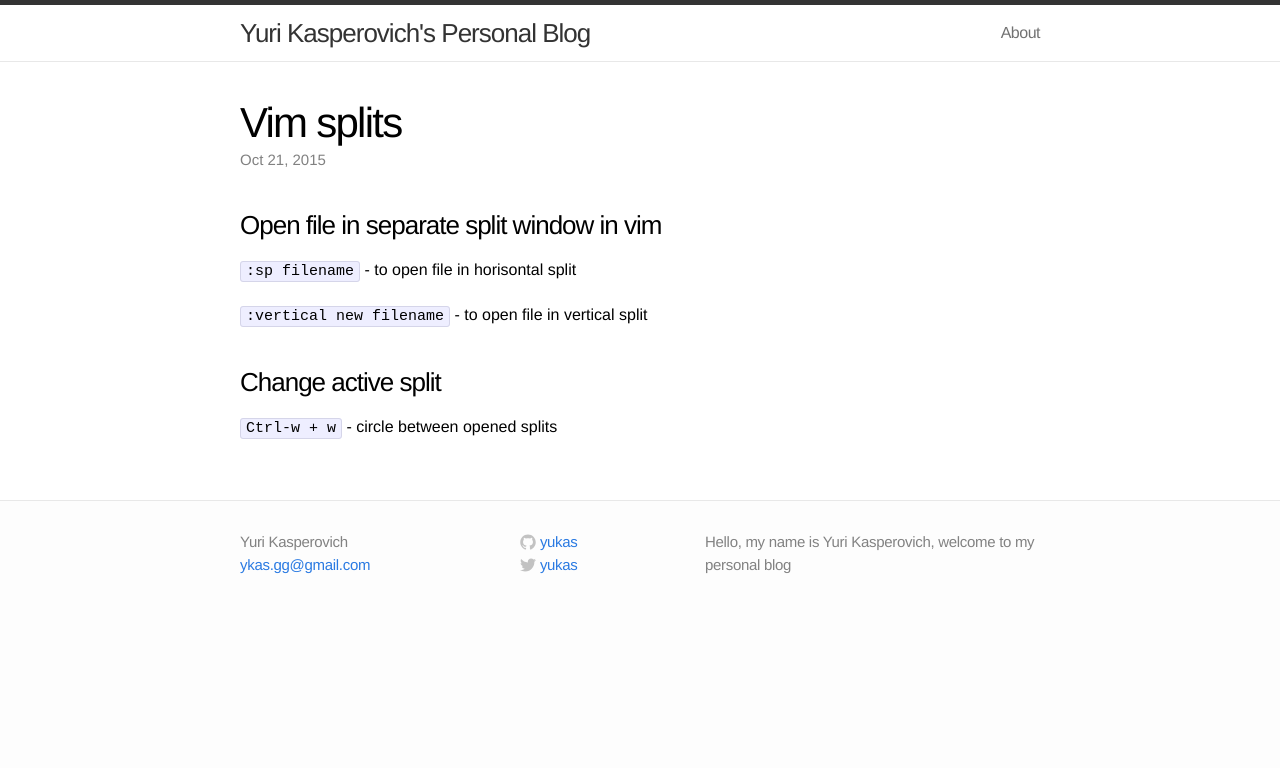
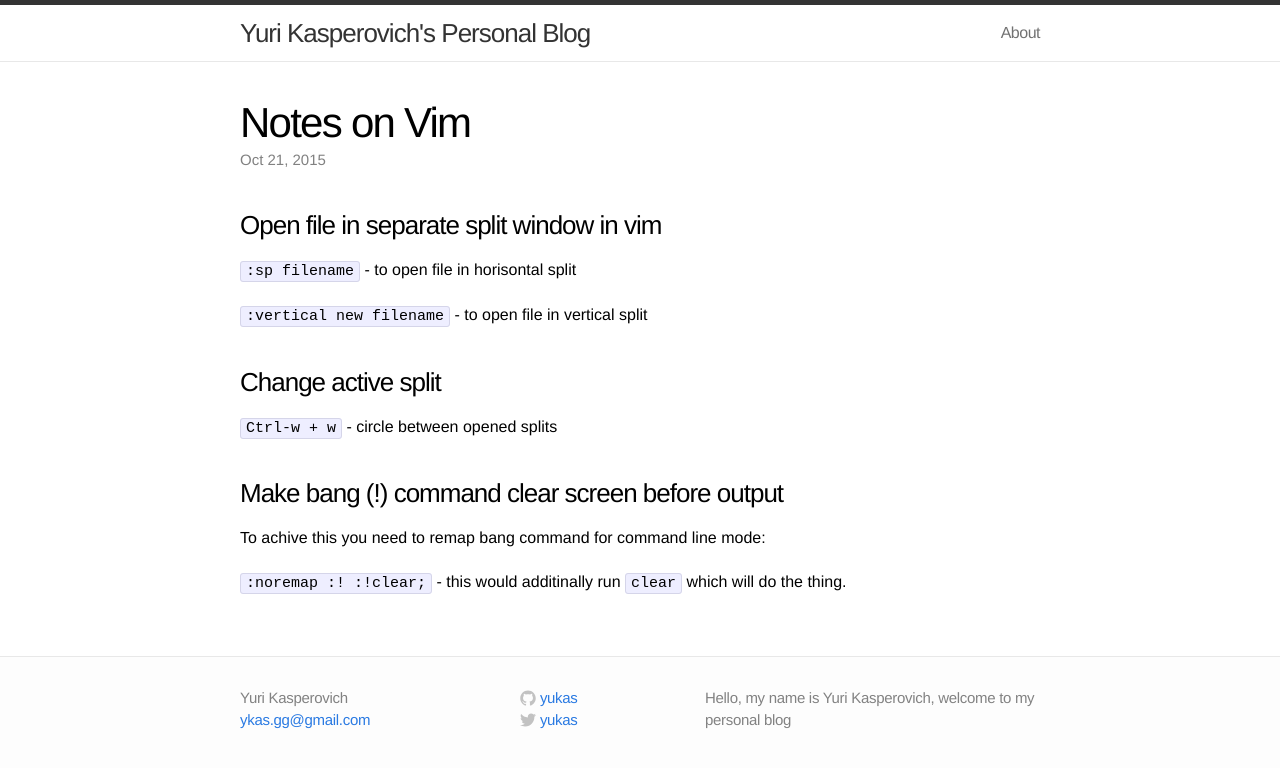
Before and after one commit to yukas/yukas.github.io, a Jekyll site: the page built from _posts/2015-10-21-notes-on-vim.markdown, in a window 1280 px wide. Shown: the top 768 px of the page. Built offline with Jekyll 4.4.1, drawn with Linux system fonts in a browser that asks for light colours; comment, search, counter and statistics services are not loaded.

Commit message:
Add "Notes on Vim" post

````diff
--- a/_posts/2015-10-21-vim-splits.markdown
+++ b/_posts/2015-10-21-notes-on-vim.markdown
@@ -1,6 +1,6 @@
 ---
 layout: post
-title:  "Vim splits"
+title:  "Notes on Vim"
 date:   2015-10-21 15:57:38
 categories: vim
 comments: true
@@ -13,3 +13,8 @@ comments: true
 
 ### Change active split
 ```Ctrl-w + w``` - circle between opened splits
+
+### Make bang (!) command clear screen before output
+To achive this you need to remap bang command for command line mode:
+
+```:noremap :! :!clear; ``` - this would additinally run `clear` which will do the thing.
````
